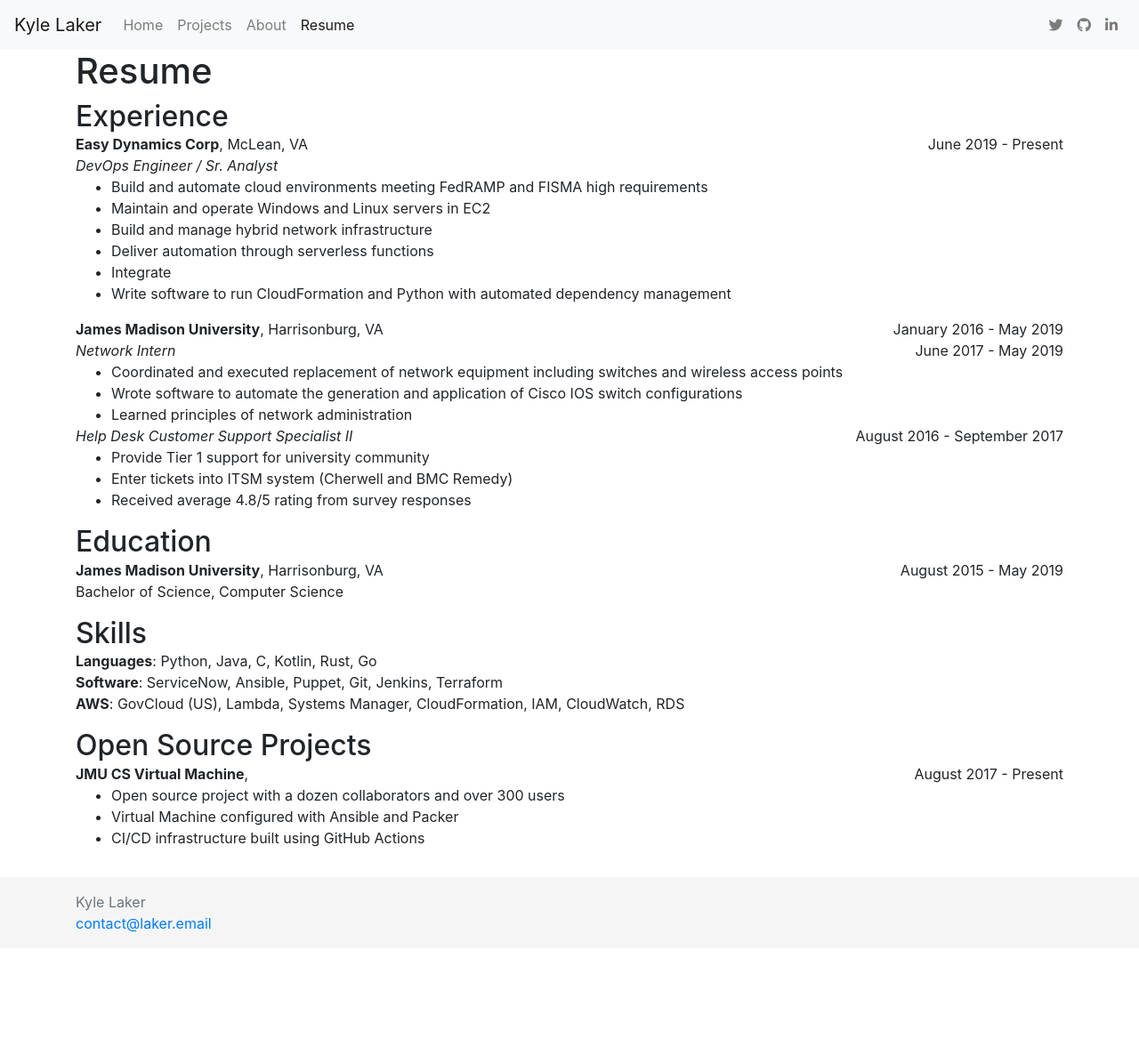
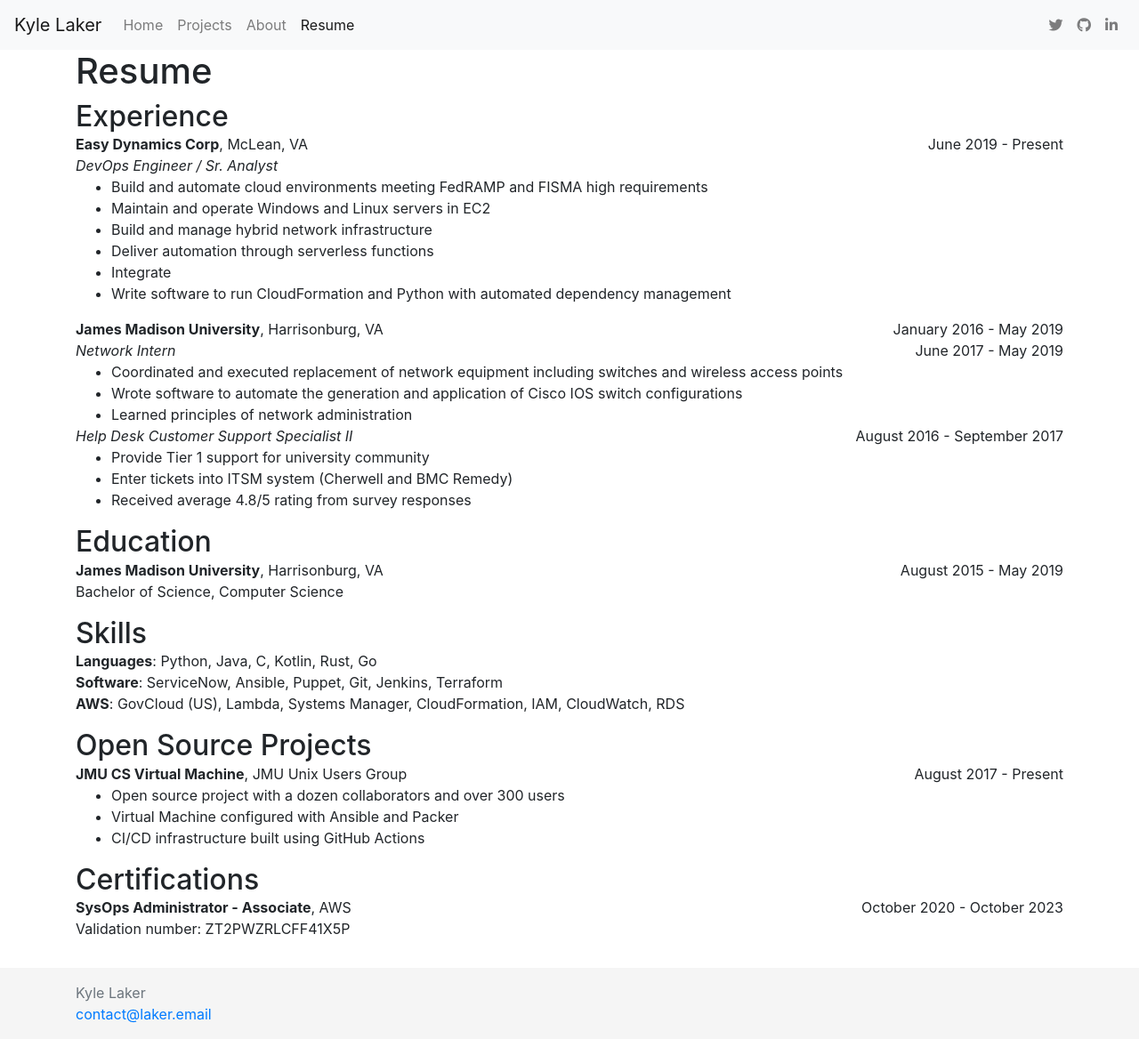
Before and after one commit to kylelaker/kylelaker.com, a Jekyll site: the page built from resume.html, in a window 1280 px wide. Shown: the whole page at 89% size. Built offline with Jekyll 4.4.1, drawn with Linux system fonts in a browser that asks for light colours; nearby versions of some CDN libraries; before the commit the page ends 1066 px from its top, so only the background shows below that.

Commit message:
Add certifications sections to resume

```diff
--- a/resume.html
+++ b/resume.html
@@ -13,7 +13,7 @@ custom_styles: ["/assets/css/resume.css"]
                 the raw text is likely better anyway.
             -->
             <p>resume@laker.email</p>
-            <p>https://kylelaker.com/resume/</p>
+            <p>https://kylelaker.com/resume.html</p>
             <p>https://github.com/kylelaker/</p>
         </div>
     </div>
@@ -100,6 +100,7 @@ custom_styles: ["/assets/css/resume.css"]
         <div class="resume-entry education">
             <p class="entry-org">
                 <span class="entry-name">JMU CS Virtual Machine</span>
+                <span class="entry-detail">JMU Unix Users Group</span>
             </p>
             <p class="entry-date">August 2017 - Present</p>
             <div class="clearfix"></div>
@@ -110,4 +111,17 @@ custom_styles: ["/assets/css/resume.css"]
             </ul>
         </div>
     </div>
+
+    <div class="resume-section">
+        <h2 class="resume-header">Certifications</h2>
+        <div class="resume-entry experience">
+            <p class="entry-org">
+                <span class="entry-name">SysOps Administrator - Associate</span>
+                <span class="entry-detail">AWS</span>
+            </p>
+            <p class="entry-date">October 2020 - October 2023</p>
+            <div class="clearfix"></div>
+            <p class="job-desc">Validation number: ZT2PWZRLCFF41X5P</p>
+        </div>
+    </div>
 </div>
```
